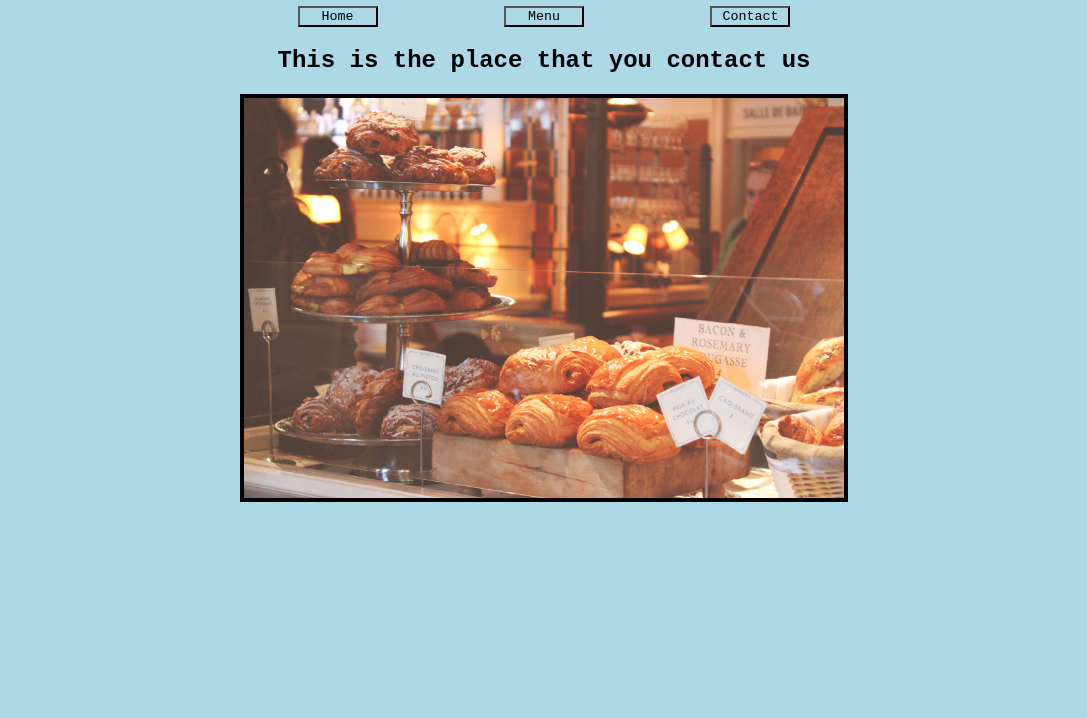
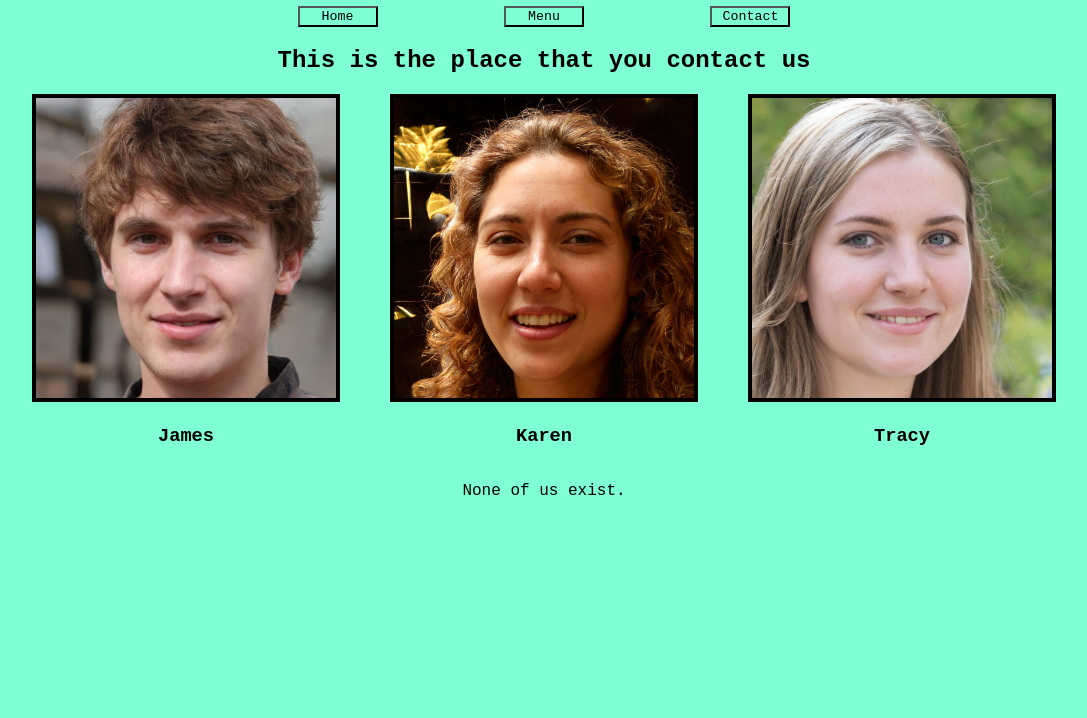
Before and after one commit to G4brielMedeiros/RestaurantPage, a website built with webpack: page docs/index.html in a window 1280 px wide. Shown: the part 82-800 px from the top of the page, without its empty margins (96-1183 px from the left). Built offline with nearby package versions, Linux system fonts and the light colour scheme.

Commit message:
added content to contact page

```diff
--- a/src/pages/contactPage.js
+++ b/src/pages/contactPage.js
@@ -1,6 +1,9 @@
 //TODO: Implement contact page
 
-import breadImg from "../images/breadsByPixabay.jpg";
+import personSrc1 from "../images/person1.jpeg";
+import personSrc2 from "../images/person2.jpeg";
+import personSrc3 from "../images/person3.jpeg";
+
 import {
   generateTextElement,
   generateImageElement,
@@ -15,9 +18,29 @@ export default function getContactPage() {
     "description",
     "This is the place that you contact us"
   );
-  const bread = generateImageElement("bakery", breadImg);
 
-  page.append(desc1, bread);
+  const person1 = generateEmptyDiv("person");
+  const person2 = generateEmptyDiv("person");
+  const person3 = generateEmptyDiv("person");
+
+  const personImg1 = generateImageElement("person-image", personSrc1);
+  const personImg2 = generateImageElement("person-image", personSrc2);
+  const personImg3 = generateImageElement("person-image", personSrc3);
+
+  const personName1 = generateTextElement("h3", "person-name", "James");
+  const personName2 = generateTextElement("h3", "person-name", "Karen");
+  const personName3 = generateTextElement("h3", "person-name", "Tracy");
+
+  person1.append(personImg1, personName1);
+  person2.append(personImg2, personName2);
+  person3.append(personImg3, personName3);
+
+  const people = generateEmptyDiv("contact-items");
+  people.append(person1, person2, person3);
+
+  const footer = generateTextElement("p", "footer", "None of us exist.")
+
+  page.append(desc1, people, footer );
 
   return page;
 }
--- a/src/style.css
+++ b/src/style.css
@@ -1,5 +1,5 @@
 * {
-  background-color: lightblue;
+  background-color: aquamarine;
   font-family: "Courier New", Courier, monospace;
 }
 
@@ -26,15 +26,15 @@ img {
   border: 4px solid black;
 }
 
-.item img {
-  width: 400px;
+.item img, .person img {
+  width: 300px;
 }
 
 .button {
   width: 80px;
 }
 
-.menu-items {
+.menu-items, .contact-items {
   display: flex;
   flex-wrap: wrap;
   justify-content: space-around;
```
Also changed, not shown: docs/bundle.js (+32 -2 lines), docs/71c0911baddf4693d44e.jpeg (added), docs/ee6c5d161acaa95d0298.jpeg (added), docs/f3969af5605c75fb5f20.jpeg (added).
